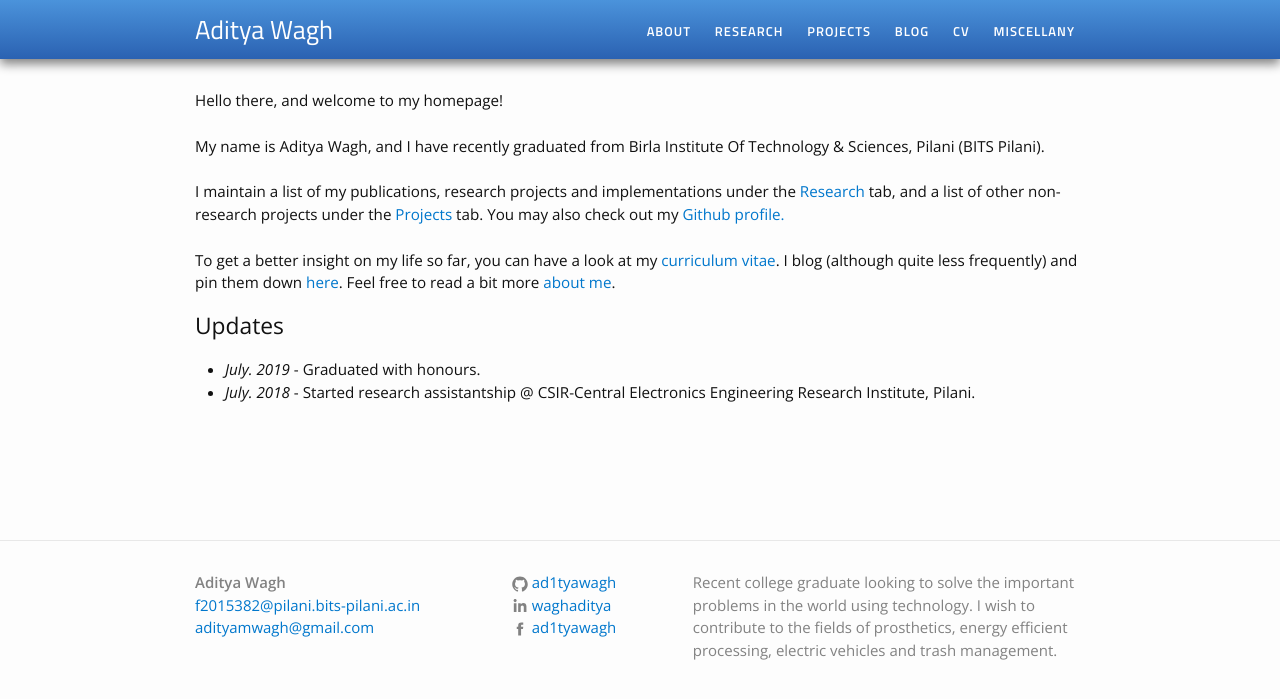
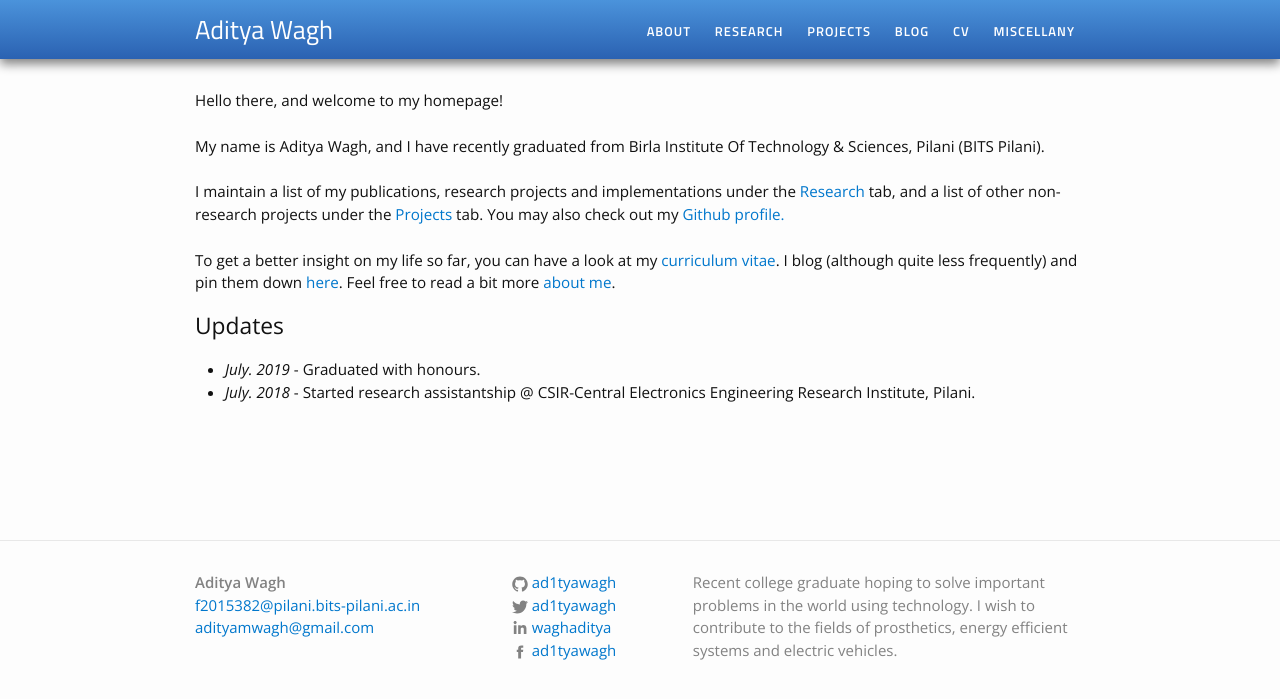
Before and after one commit to thecodeeagle/Ashlesha_Personal, a Jekyll site: the page built from index.html, in a window 1280 px wide. Shown: the top 699 px of the page. Built offline with Jekyll 4.4.1, drawn with Linux system fonts in a browser that asks for light colours.

Commit message:
Update _config.yml

```diff
--- a/_config.yml
+++ b/_config.yml
@@ -4,13 +4,13 @@ general_email: adityamwagh@gmail.com
 academic_email: f2015382@pilani.bits-pilani.ac.in
 
 description: > # this means to ignore newlines until "baseurl:"
-  Recent college graduate looking  to solve the important problems in the world using technology. I wish to contribute to the fields of prosthetics, energy efficient processing, electric vehicles and trash management.
+  Recent college graduate hoping to solve important problems in the world using technology. I wish to contribute to the fields of prosthetics, energy efficient systems and electric vehicles.
 
-baseurl: "" # the subpath of your site, e.g. /blog/
+baseurl: ""
 
 url: "https://ad1tyawagh.github.io" # the base hostname & protocol for your site
 
-# twitter_username: jekyllrb
+twitter_username: ad1tyawagh
 github_username: ad1tyawagh
 linkedin_username: waghaditya
 facebook_username: ad1tyawagh
```
